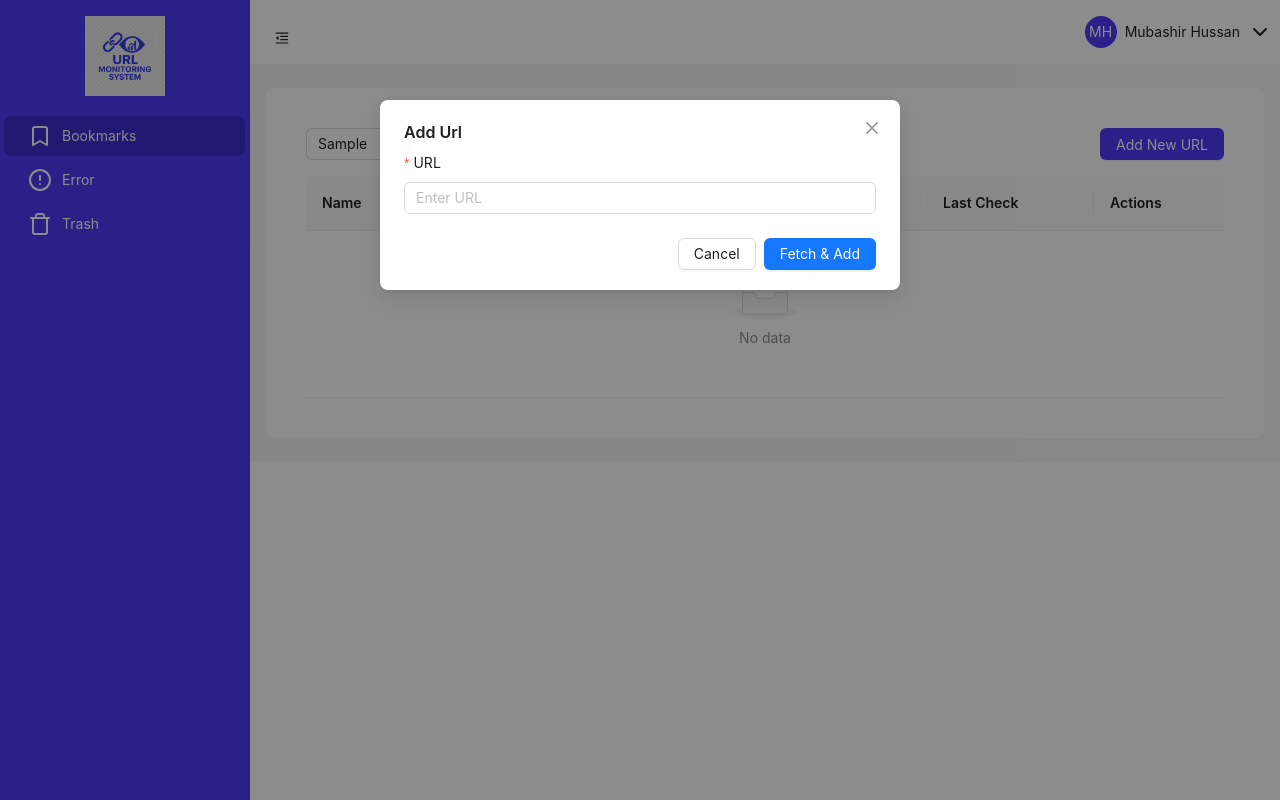
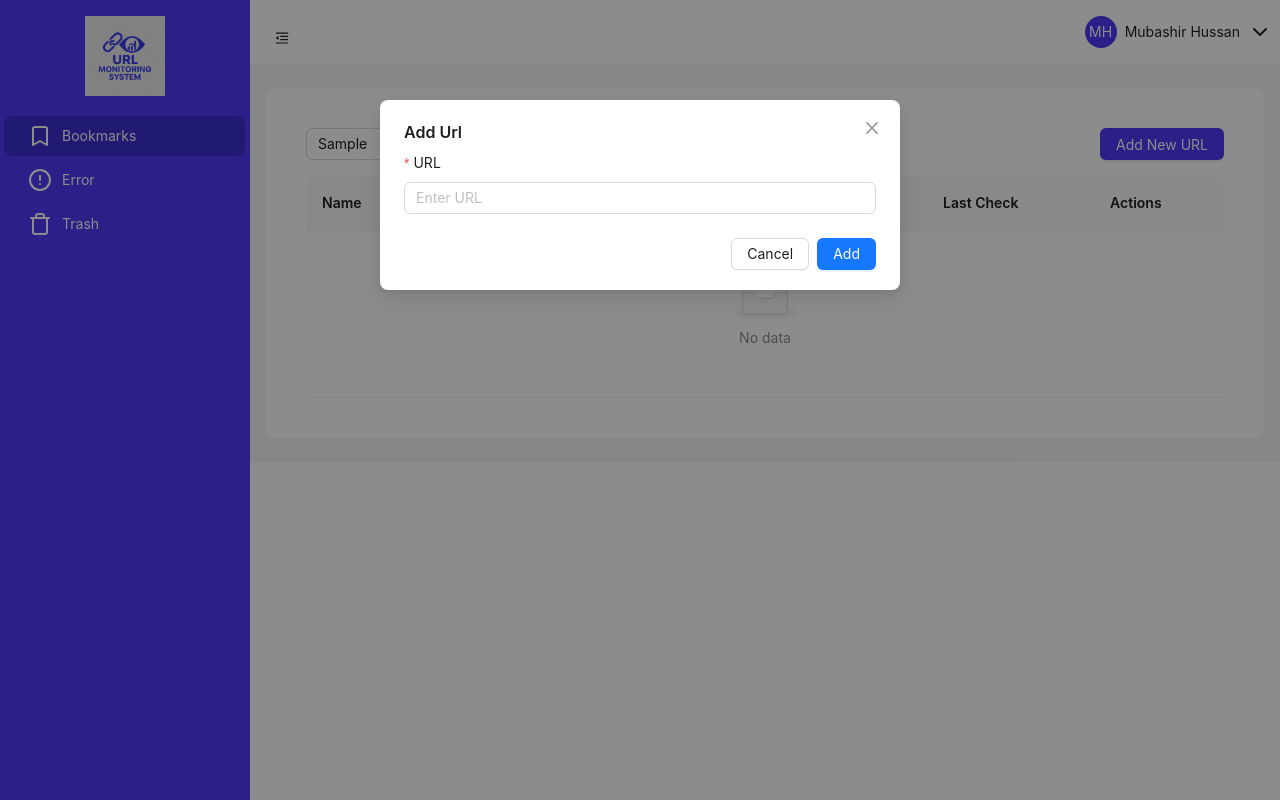
Before and after one commit to mubashirhussan/url-monitoring-system, a React (Vite) app: page /admin-dashboard in a window 1280 px wide. Both pictures are taken after typing "Sample" into the empty fields and a click on the button "Add New URL". Built offline with nearby package versions, Linux system fonts and the light colour scheme.

Commit message:
add modal updated

```diff
--- a/src/components/CustomDataTable.jsx
+++ b/src/components/CustomDataTable.jsx
@@ -323,7 +323,7 @@ const CustomDataTable = () => {
         open={isModalOpen}
         onCancel={handleCancel}
         onOk={handleAdd}
-        okText={editRecord ? "Update" : "Fetch & Add"}
+        okText={editRecord ? "Update" : "Add"}
       >
         <Form form={form} layout="vertical">
           {!editRecord ? (
```
